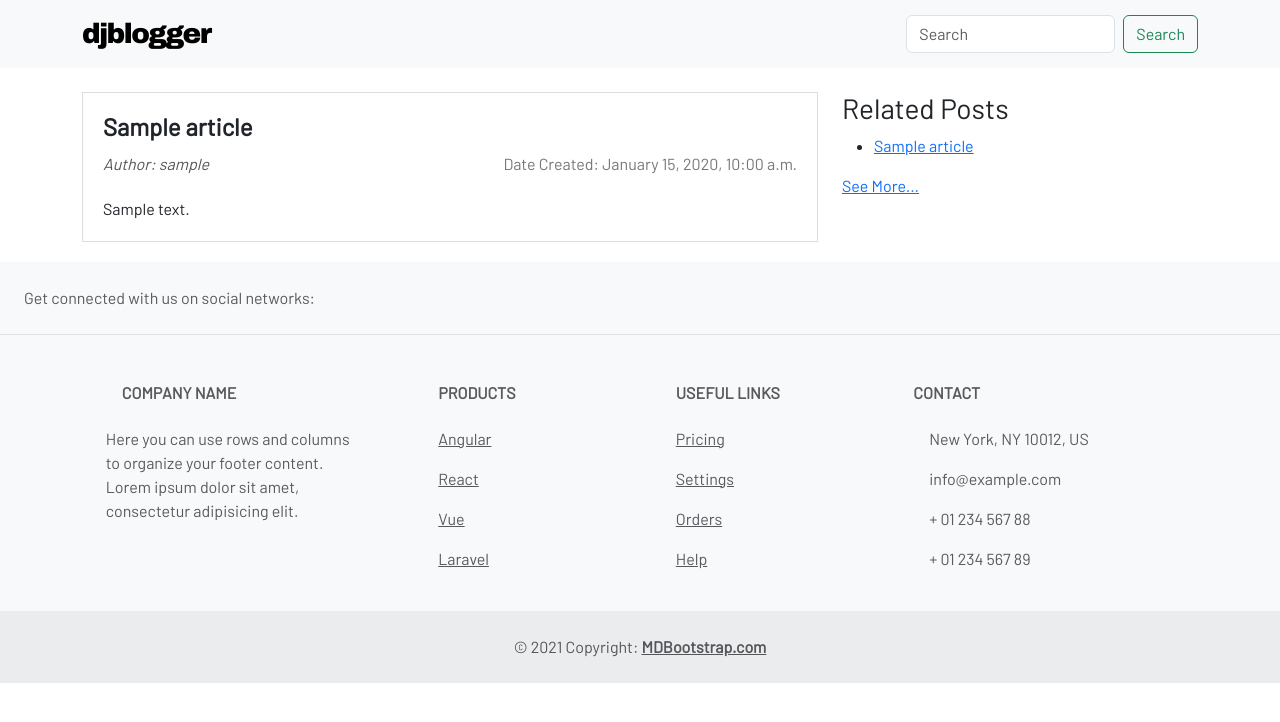
After one commit to GBethani/djblogger, a Django app: template djblogger/templates/blog/article_detail.html in a window 1280 px wide. The commit adds this page. Shown: the top 722 px of the page. Run offline with Django 5.2, Linux system fonts and the light colour scheme; the template is opened without the code that fills it: values that come from a table or form of the project are taken from there, others are empty; tables that the repository leaves empty hold one stand-in row (values such as "Sample post"); some libraries are stand-ins or nearby versions.

Commit message:
single Article detail added

```diff
--- a/djblogger/blog/models.py
+++ b/djblogger/blog/models.py
@@ -1,5 +1,6 @@
 from django.db import models
 from django.utils.text import slugify
+from django.urls import reverse
 from django.contrib.auth.models import User
 from taggit.managers import TaggableManager
 
@@ -27,5 +28,8 @@ class Article(models.Model):
             self.slug = slugify(self.title)
         super(Article,self).save(*args,**kwargs)
 
+    def get_absolute_url(self):
+        return reverse('article-detail',args=[self.slug])
+
     def __str__(self):
         return self.title
--- a/djblogger/blog/urls.py
+++ b/djblogger/blog/urls.py
@@ -3,4 +3,5 @@ from . import views
 
 urlpatterns = [
     path('',views.HomeView.as_view(),name="home"),
+    path('<slug>/',views.ArticleDetailView.as_view(),name="article-detail"),
 ]
--- a/djblogger/templates/Includes/header.html
+++ b/djblogger/templates/Includes/header.html
@@ -1,6 +1,6 @@
 <nav class="navbar navbar-expand-lg bg-body-tertiary">
   <div class="container">
-    <a class="navbar-brand logo fs-3" href="#">djblogger</a>
+    <a class="navbar-brand logo fs-3" href="{%url 'home'%}">djblogger</a>
     <button class="navbar-toggler" type="button" data-bs-toggle="collapse" data-bs-target="#navbarSupportedContent" aria-controls="navbarSupportedContent" aria-expanded="false" aria-label="Toggle navigation">
       <span class="navbar-toggler-icon"></span>
     </button>
--- a/djblogger/templates/Includes/paginated_content.html
+++ b/djblogger/templates/Includes/paginated_content.html
@@ -4,7 +4,9 @@
         <div class="col-12 col-lg-8">
             {% for article in articles %}
             <div class="blog-article d-flex flex-column justify-content-between">
-                <div class="blog-title">{{ article.title }}</div>
+                <div class="blog-title">
+                    <a href="{{article.get_absolute_url}}">{{ article.title }}</a>
+                </div>
                 <div class="blog-author-date">
                     <div class="blog-author">Author: {{ article.author }}</div>
                     <div class="blog-date">Date Created: {{ article.date_created|date:"F j, Y, g:i a" }}</div>
--- /dev/null
+++ b/djblogger/templates/blog/article_detail.html
@@ -0,0 +1,39 @@
+{% extends "base.html" %}
+
+{% block content %}
+
+<div class="container mt-4">
+    <div class="row">
+        <div class="col-md-8">
+            {% if article %}
+            <div class="blog-post">
+                <h1 class="blog-title">{{ article.title }}</h1>
+                <div class="blog-author-date">
+                    <span class="blog-author">Author: {{ article.author.username }}</span>
+                    <span class="blog-date">Date Created: {{ article.date_created|date:"F j, Y, g:i a" }}</span>
+                </div>
+                <div class="blog-content">
+                    {{ article.content|safe }}
+                </div>
+            </div>
+            {% else %}
+            <p>Post not found</p>
+            {% endif %}
+        </div>
+        <div class="col-md-4">
+            <!-- Related posts section -->
+            <div class="related-posts">
+                <h3>Related Posts</h3>
+                <ul>
+                    {% for related_article in related_articles %}
+                    <li><a href="{{related_article.get_absolute_url}}">{{ related_article.title }}</a></li>
+                    {% endfor %}
+                </ul>
+            </div>
+            <p><a href="{% url 'home' %}">See More...</a></p>
+        </div>
+    </div>
+
+</div>
+
+{% endblock content %}
--- a/djblogger/urls.py
+++ b/djblogger/urls.py
@@ -15,6 +15,8 @@ Including another URLconf
     2. Add a URL to urlpatterns:  path('blog/', include('blog.urls'))
 """
 from django.contrib import admin
+from django.conf import settings
+from django.conf.urls.static import static
 from django.urls import path, include
 
 urlpatterns = [
```
Also changed, not shown: djblogger/blog/views.py (+13 -1 lines), djblogger/settings/base.py (line endings or trailing spaces), 1 other file.
